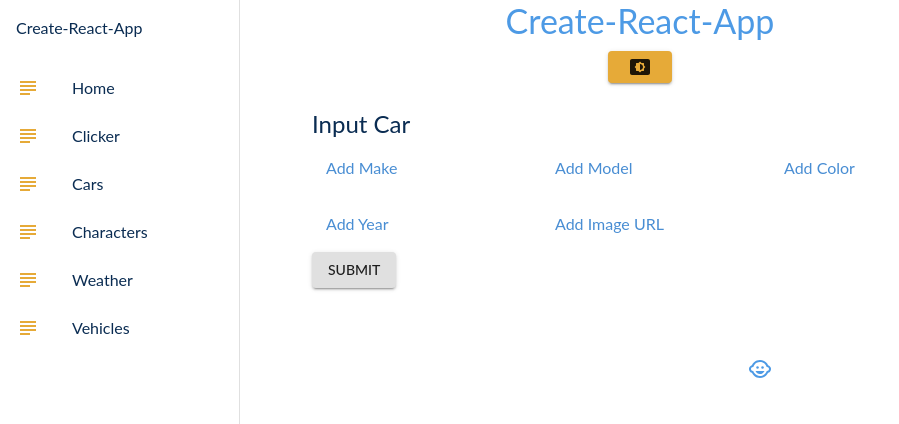
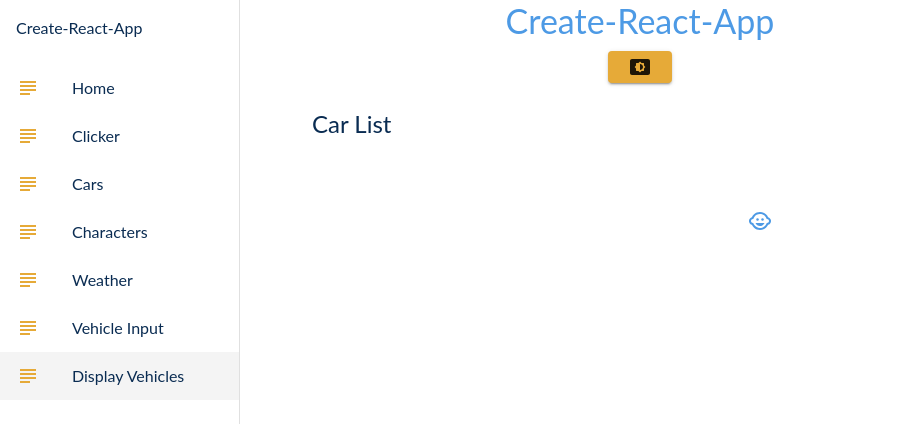
Before and after one commit to fetterollie/demo-create-react-app, a React (Create React App) app in the folder car-app/car-app/: page /vehicledisplay in a window 1280 px wide. Shown: the top 424 px of the page, without its empty margins (0-899 px from the left). Built offline with nearby package versions, Linux system fonts and the light colour scheme; no server answers.

Commit message:
update to display vehicles

```diff
--- a/car-app/car-app/src/App.js
+++ b/car-app/car-app/src/App.js
@@ -1,25 +1,28 @@
 
 import Home from './Home';
 import Clicker from './Clicker';
-import Navbar from './Navbar';
+// import Navbar from './Navbar';
 import { BrowserRouter as Router, Route, Switch} from 'react-router-dom';
 import Cars from './Cars';
 import Characters from './Characters';
-import character from './Character';
+// import character from './Character';
 import { useState } from 'react'
 import Weather from './Weather';
-import axios from 'axios'
+// import axios from 'axios'
 import Typography from '@mui/material/Typography';
 import ChildCareIcon from '@mui/icons-material/ChildCare';
 import { Container } from '@mui/material';
-import { makeStyles, Paper, Box } from '@material-ui/core';
+// import { makeStyles, Paper, Box } from '@material-ui/core';
 import Layout from './Layout';
 import { ThemeProvider, createTheme } from '@mui/material/styles';
 import CssBaseline from '@mui/material/CssBaseline';
 import { createContext } from 'react';
-import { light } from '@mui/material/styles/createPalette';
-import InputCar from './components/InputCar';
-import Vehicles from './Vehicles';
+// import { light } from '@mui/material/styles/createPalette';
+// import InputCar from './components/InputCar';
+// import Vehicles from './VehicleInput';
+import VehicleInput from './VehicleInput';
+import VehicleDisplay from './VehicleDisplay';
+
 
 export const ThemeContext = createContext(null);
 
@@ -184,8 +187,11 @@
                     <Route path='/weather'>
                       <Weather />
                     </Route>
-                    <Route>
-                      <Vehicles />
+                    <Route path='/vehicleinput'>
+                      <VehicleInput />
+                    </Route>
+                    <Route path='/vehicledisplay'>
+                      <VehicleDisplay />
                     </Route>
                   </Switch>
                 </div>
--- a/car-app/car-app/src/Cars.js
+++ b/car-app/car-app/src/Cars.js
@@ -1,6 +1,6 @@
 import React, { useEffect, useState } from 'react';
 import api from './api/carList'
-import { Button, Card, CardContent, CardMedia, Container, TextField, Typography } from '@material-ui/core';
+import { Box, Button, Card, CardContent, CardMedia, Container, TextField, Typography } from '@material-ui/core';
 
 // import './App.css';
 
@@ -120,15 +120,20 @@
                   {finalArr?.map((car) => {
                     return (
                       <div key={car.id}>
-                        <Card sx={{ maxWidth: 200 }}>
+                        <Box sx={{
+                          width:300
+                        }}>
+                          <Card sx={{ width: 200 }}>
                             <CardContent>
-                            <Typography sx={{ fontSize: 14 }} color="text.secondary" gutterBottom>
+                              <Typography gutterBottom>
                                 <img
                                   src={car.image}
                                   width='200px'
                                 />
                               </Typography>
                               <Typography
+                                sx={{ fontSize: 14 }}
+                                color="text.secondary"
                                 gutterBottom
                                 variant='h6'
                                 component="div"
@@ -145,6 +150,7 @@
                               </Typography>
                             </CardContent>
                           </Card>
+                        </Box>
                       </div>
 
                       // <ul key={car.id}>
--- a/car-app/car-app/src/Clicker.js
+++ b/car-app/car-app/src/Clicker.js
@@ -1,4 +1,4 @@
-import { Button, TextField, Typography } from '@mui/material';
+import { Button, Typography } from '@mui/material';
 import { useState } from 'react';
 
 const Clicker = () => {
--- a/car-app/car-app/src/Layout.js
+++ b/car-app/car-app/src/Layout.js
@@ -1,4 +1,4 @@
-import { Button, Container, CssBaseline, Drawer, Link, List, ListItem, ListItemIcon, ListItemText, ThemeProvider, Typography, createTheme, makeStyles } from "@material-ui/core";
+import { Button, CssBaseline, Drawer, List, ListItem, ListItemIcon, ListItemText, ThemeProvider, Typography, makeStyles } from "@material-ui/core";
 import React from "react";
 import { SubjectOutlined } from "@material-ui/icons";
 import { useHistory, useLocation } from "react-router-dom/cjs/react-router-dom.min";
@@ -65,14 +65,20 @@
             path: '/weather'
         },
         {
-            text: 'Vehicles',
+            text: 'Vehicle Input',
             icon: <SubjectOutlined color="secondary" />,
-            path: '/vehicles'
+            path: '/vehicleinput'
+        },
+        {
+            text: 'Display Vehicles',
+            icon: <SubjectOutlined color="secondary" />,
+            path: '/vehicledisplay'
         }
     ]
 
     return (
         <ThemeProvider theme={theme}>
+        <CssBaseline/>
             <div>
                 <Typography
                 variant="h4"
@@ -109,7 +115,7 @@
                                     button
                                     key={item.text}
                                     onClick={() => history.push(item.path)}
-                                    className={location.pathname == item.path ? classes.active : null}
+                                    className={location.pathname === item.path ? classes.active : null}
                                 >
                                     <ListItemIcon>{item.icon}</ListItemIcon>
                                     <ListItemText primary={item.text} />
--- a/car-app/car-app/src/Navbar.js
+++ b/car-app/car-app/src/Navbar.js
@@ -1,4 +1,4 @@
-import { List, ListItem, Typography } from "@material-ui/core";
+import { List } from "@material-ui/core";
 import { Container } from "@mui/material";
 import { Link } from "react-router-dom/cjs/react-router-dom.min";
 
@@ -11,6 +11,8 @@
                 <Link to='/cars'> Cars </Link>
                 <Link to='/characters'> Characters </Link>
                 <Link to='/weather'>Weather</Link>
+                <Link to='/vehicleinput'>Vehicle Input</Link>
+                <Link to='/displayvehicles'>Display Vehicles</Link>
             </List>
         </Container>
 
--- /dev/null
+++ b/car-app/car-app/src/VehicleDisplay.js
@@ -0,0 +1,12 @@
+import { Container } from "@material-ui/core";
+import ListCars from "./components/ListCars";
+
+const VehicleDisplay = () => {
+    return (
+        <Container>
+            <ListCars />
+        </Container>
+    );
+}
+
+export default VehicleDisplay;
--- a/car-app/car-app/src/Vehicles.js
+++ b/car-app/car-app/src/VehicleInput.js
@@ -1,7 +1,8 @@
 import { Container } from "@material-ui/core";
 import InputCar from "./components/InputCar";
+import ListCars from "./components/ListCars";
 
-const Vehicles = () => {
+const VehicleInput = () => {
     return (
         <Container>
             <InputCar />
@@ -9,4 +10,4 @@
     );
 }
 
-export default Vehicles;
+export default VehicleInput;
--- a/car-app/car-app/src/components/InputCar.js
+++ b/car-app/car-app/src/components/InputCar.js
@@ -17,6 +17,8 @@
                 headers: { "Content-Type": "application/json"},
                 body: JSON.stringify(body)
             });
+
+            window.location = "/vehicleinput";
 
             console.log(response)
         } catch (err) {
--- /dev/null
+++ b/car-app/car-app/src/components/ListCars.js
@@ -0,0 +1,33 @@
+import React, { useEffect, useState } from "react";
+import { Container, Typography } from "@material-ui/core";
+
+const ListCars = () => {
+
+    const [cars, setCars] = useState([])
+
+    const getCars = async () => {
+        try{
+
+            const response = await fetch("http://localhost:5000/cars");
+            const jsonData = await response.json();
+
+            setCars(jsonData);
+        } catch (err) {
+            console.error(err.message);
+        }
+    };
+
+    useEffect(() => {
+        getCars();
+    }, []);
+
+    console.log(cars);
+
+    return (
+        <Container>
+            <Typography variant="h5">Car List</Typography>
+        </Container>
+    );
+}
+
+export default ListCars;
```
Lines whose indentation alone changed are shown as unchanged.
